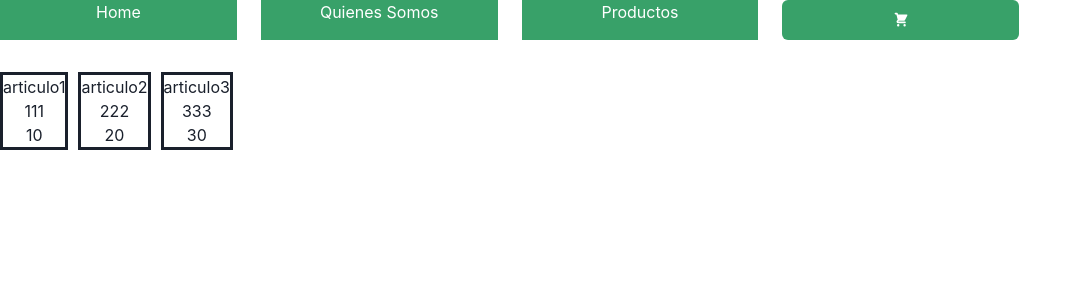
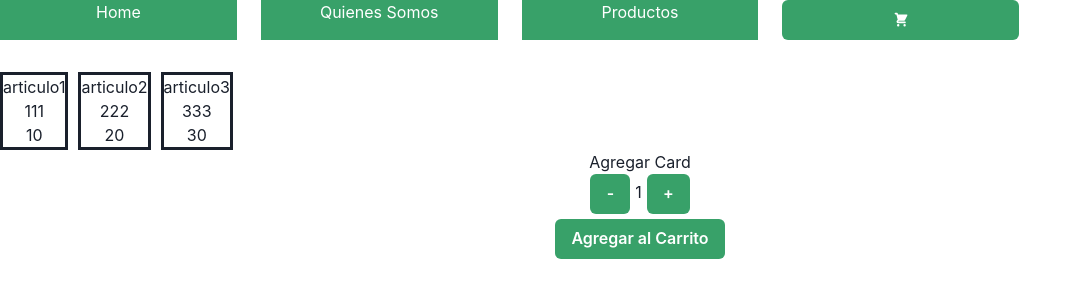
Before and after one commit to JuampaMarchi/ReactJS-CoderHouse-Marchi, a React (Create React App) app: page / in a window 1280 px wide. Shown: the top 300 px of the page, without its empty margins (0-1082 px from the left). Built offline with nearby package versions, Linux system fonts and the light colour scheme.

Commit message:
Entrega Desafio ItemCount

```diff
--- a/src/App.js
+++ b/src/App.js
@@ -1,6 +1,6 @@
 import './App.css';
 import NavBar from './components/NavBar.js';
-import ItemListContainer from './components/ItemListContainer';
+import ItemListContainerHook from './components/ItemListContainerHook';
 
 function App() {
   return (
@@ -9,7 +9,7 @@ function App() {
         <NavBar />
       </header>
       <body>
-        <ItemListContainer />
+        <ItemListContainerHook />
       </body>
     </div>
   );
--- a/src/components/CartWidget.js
+++ b/src/components/CartWidget.js
@@ -1,25 +1,18 @@
 import React from 'react';
 
-
 const CartWidget = (props) => {
-    console.log(props.baseArticulos)
-    const propsArray = props.baseArticulos
-    console.log(propsArray)
 
     return (
         <>
+        <div style={{border: 'solid 3px', marginRight: '10px'}}>
+            <h1>{props.nombre} </h1>
+            <h2>{props.id} </h2>
+            <h3>{props.precio} </h3>
+        </div>
 
-        <div style={{display: 'flex', marginTop: '2rem'}}>
-            {propsArray.map((item) =>
-                <div style={{border: 'solid 3px', marginRight: '10px'}}>
-                    <h1>{item.nombre} </h1>
-                    <h2>{item.id} </h2>
-                    <h3>{item.precio} </h3>
-                </div>
-            )}
-        </div>
         </>
     )
+
 }
 
 export default CartWidget;
--- /dev/null
+++ b/src/components/ItemCount.js
@@ -0,0 +1,26 @@
+import React, {useState, useEffect} from 'react';
+import {Button} from '@chakra-ui/react';
+
+function ItemCount({stock, initial, onAdd}){
+    const [count, setCount] = useState(initial)
+
+    const restItem = () => {
+        count > 0 ? setCount(count - 1) : alert('Las cantidades no pueden ser negativas')
+    }
+    const sumItem = () => {
+        count < stock ? setCount(count + 1) : alert('Las cantidades no pueden superar al stock')
+    }
+
+    return (
+        <>
+        <div>
+            <Button onClick={restItem} colorScheme='green'>-</Button>
+            <span style={{padding: '5px'}}>{count}</span>
+            <Button onClick={sumItem} colorScheme='green'>+</Button>
+        </div>
+        <Button onClick={() => onAdd(count)} colorScheme='green' style={{marginTop: '5px'}}>Agregar al Carrito</Button>
+        </>
+    )
+}
+
+export default ItemCount;
--- a/src/components/ItemListContainer.js
+++ b/src/components/ItemListContainer.js
@@ -25,24 +25,22 @@ class ItemListContainer extends React.Component{
             articulos: datosArticulos,
         }
 
-    componentDidUpdate(){
-        console.log('me actualice')
+    botonCard = () => {
+        const newArticle = {
+            nombre: 'articulo nuevo',
+            id: 444,
+            precio: 40
+        }
+        this.setState({
+            articulos: [ ... this.state.articulos, newArticle]
+        })
     }
 
     render(){
         return (
-            /*<div>
-                Stock
-                {this.state.articulos.map((item) =>
-                    <div>
-                        <h1>{item.nombre}</h1>
-                        <h2>{item.id}</h2>
-                        <h3>{item.precio}</h3>
-                    </div>
-                )}
-            </div>*/
             <div>
                 <CartWidget baseArticulos={this.state.articulos} />
+                <button onClick={this.botonCard}>Agregar Card</button>
             </div>
         )
     }
--- /dev/null
+++ b/src/components/ItemListContainerHook.js
@@ -0,0 +1,49 @@
+import React, {useState, useEffect} from 'react';
+import CartWidget from './CartWidget';
+import ItemCount from './ItemCount';
+
+const datosArticulos = [
+    {
+        nombre: 'articulo1',
+        id: 111,
+        precio: 10
+    },
+    {
+        nombre: 'articulo2',
+        id: 222,
+        precio: 20
+    },
+    {
+        nombre: 'articulo3',
+        id: 333,
+        precio: 30
+    }
+]
+
+function ItemListHook(){
+    const [articulos, setReferences] = useState(datosArticulos)
+
+    const botonCard = () => {
+        const newArticle = {
+            nombre: 'articulo nuevo',
+            id: 444,
+            precio: 40
+        }
+        setReferences([ ... articulos, newArticle])
+    }
+
+    const onAdd = (number) => {
+        alert(`se han agreado ${number} articulos al carrito`);
+    }
+
+    return (
+        <>
+        <div style={{display: 'flex', marginTop: '2rem'}}>
+            {articulos.map((item) => <CartWidget {... item} />)}
+        </div>
+        <button onClick={botonCard}>Agregar Card</button>
+        <ItemCount stock={5} initial={1} onAdd={onAdd} />
+        </>
+    )
+}
+export default ItemListHook;
```
